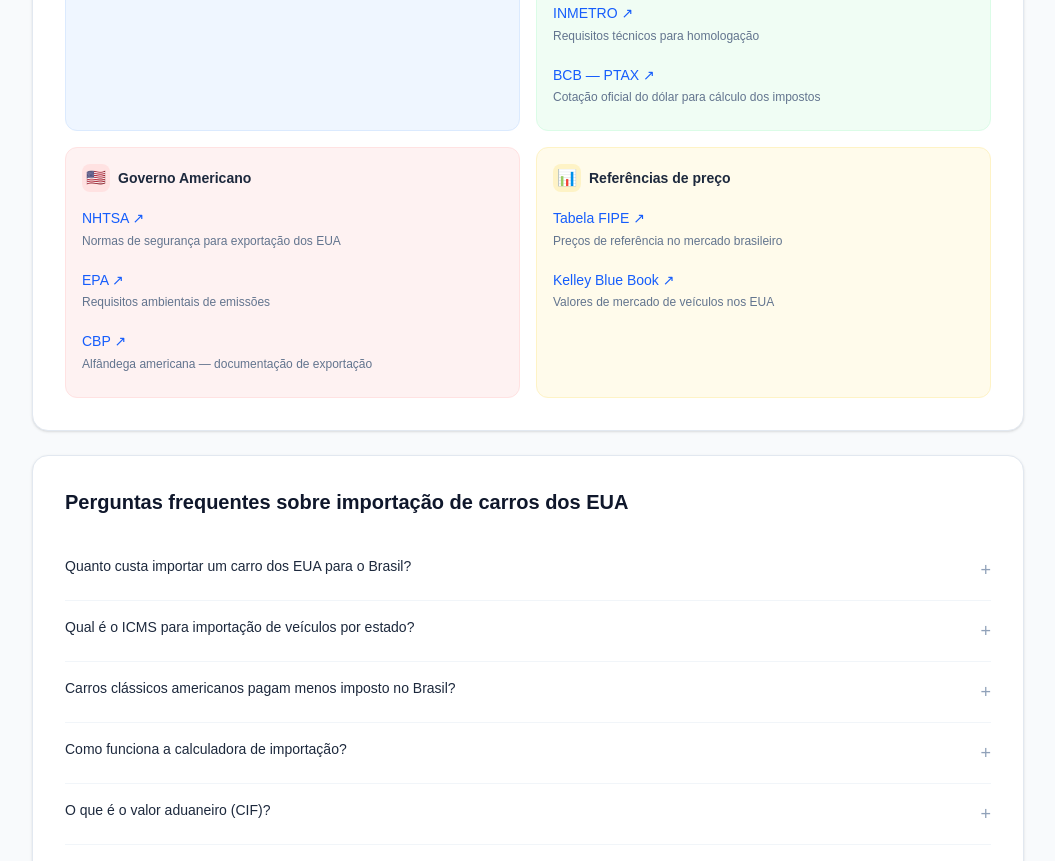
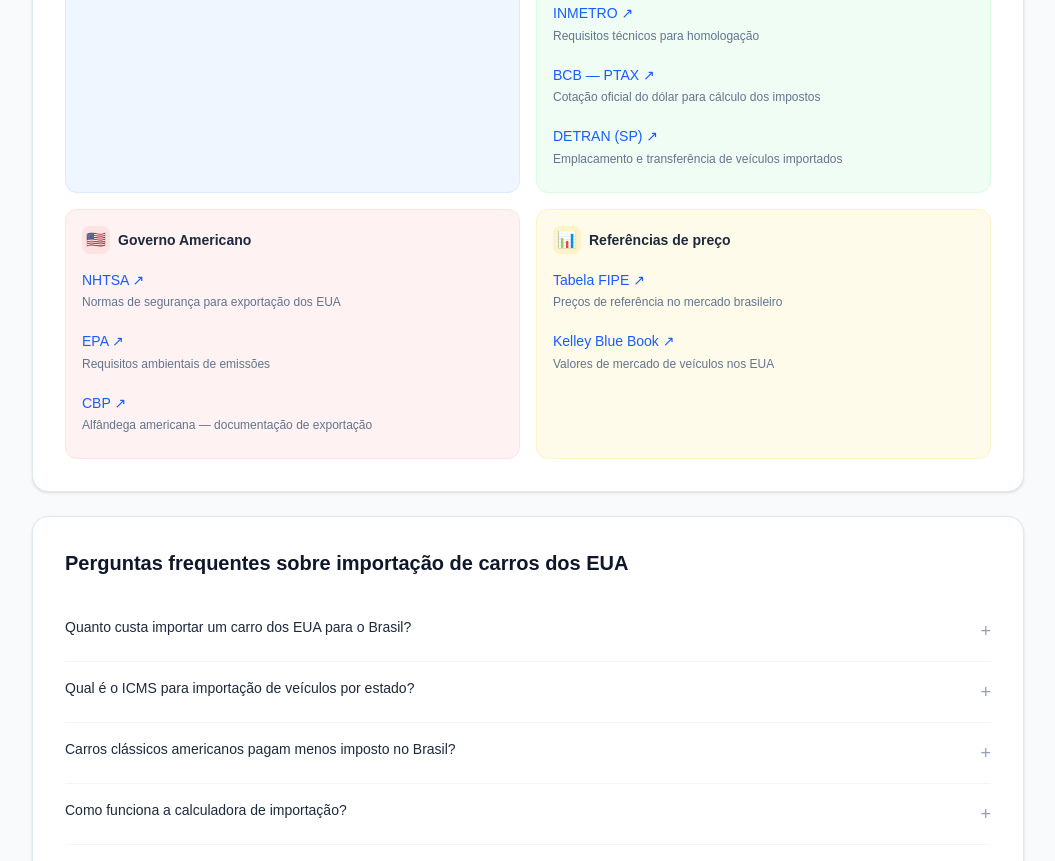
Before and after one commit to vtatianee/carroimportado-frontend, a Next.js app: page / in a window 1280 px wide. Shown: the part 3480-4341 px from the top of the page, without its empty margins (112-1167 px from the left). Built offline with nearby package versions, Linux system fonts and the light colour scheme.

Commit message:
Add DETRAN (SP) link to useful links section

```diff
--- a/app/page.tsx
+++ b/app/page.tsx
@@ -550,6 +550,7 @@
       { label: "SENATRAN", url: "https://www.gov.br/senatran/pt-br", desc: "Registro e licenciamento de veículos importados" },
       { label: "INMETRO", url: "https://www.inmetro.gov.br/qualidade/rtepac/veiculosautomotores.asp", desc: "Requisitos técnicos para homologação" },
       { label: "BCB — PTAX", url: "https://www.bcb.gov.br/conversao", desc: "Cotação oficial do dólar para cálculo dos impostos" },
+      { label: "DETRAN (SP)", url: "https://www.detran.sp.gov.br/wps/portal/portaldetran/cidadao/veiculos/fichaServico/emissaoCRLVe/559bc4de-0ae0-4d58-960a-ce5d8e8afa6c", desc: "Emplacamento e transferência de veículos importados" },
     ],
   },
   {
```
